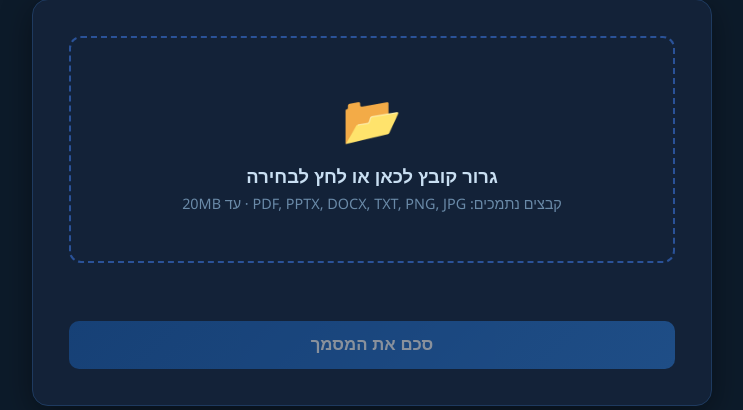
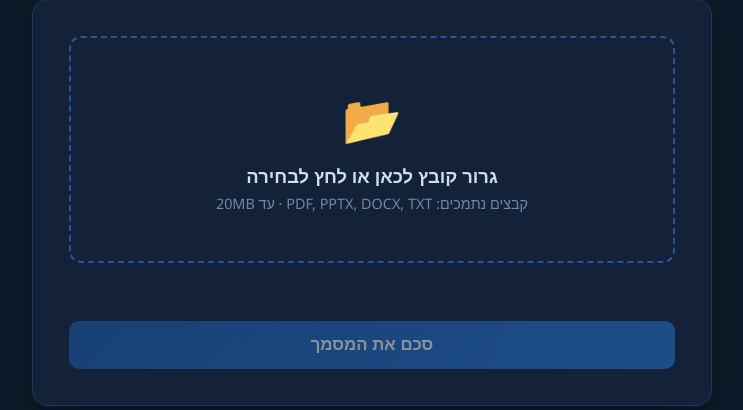
Before and after one commit to maozkamer/legal-study-tool, a Flask app: page / in a window 1280 px wide. Shown: the part 218-628 px from the top of the page, without its empty margins (268-1011 px from the left). Run offline with Flask 3, Linux system fonts and the light colour scheme; some libraries are stand-ins or nearby versions.

Commit message:
remove OCR support

```diff
--- a/app.py
+++ b/app.py
@@ -6,8 +6,6 @@ from flask import Flask, request, render_template, jsonify
 import PyPDF2
 from pptx import Presentation
 from docx import Document
-from PIL import Image
-import pytesseract
 import anthropic
 
 logging.basicConfig(level=logging.INFO, format="%(asctime)s | %(levelname)s | %(message)s")
@@ -58,16 +56,6 @@ def extract_text_txt(file_bytes: bytes) -> str:
         except (UnicodeDecodeError, LookupError):
             continue
     return file_bytes.decode("utf-8", errors="replace")
-
-
-def extract_text_image(file_bytes: bytes) -> str:
-    image = Image.open(io.BytesIO(file_bytes))
-    # Try Hebrew + English; fall back to English-only if Hebrew data not installed
-    try:
-        text = pytesseract.image_to_string(image, lang="heb+eng")
-    except pytesseract.TesseractError:
-        text = pytesseract.image_to_string(image, lang="eng")
-    return text
 
 
 # ─────────────────────────────────────────────────────────────
@@ -195,10 +183,8 @@ def upload():
             text = extract_text_docx(file_bytes)
         elif filename.endswith(".txt"):
             text = extract_text_txt(file_bytes)
-        elif filename.endswith((".png", ".jpg", ".jpeg")):
-            text = extract_text_image(file_bytes)
         else:
-            return jsonify({"error": "סוג קובץ לא נתמך. קבצים נתמכים: PDF, PPTX, DOCX, TXT, PNG, JPG"}), 400
+            return jsonify({"error": "סוג קובץ לא נתמך. קבצים נתמכים: PDF, PPTX, DOCX, TXT"}), 400
     except Exception as exc:
         log.error("Extraction error: %s", exc)
         return jsonify({"error": f"שגיאה בקריאת הקובץ: {exc}"}), 500
--- a/requirements.txt
+++ b/requirements.txt
@@ -3,5 +3,3 @@ PyPDF2==3.0.1
 python-pptx==1.0.2
 python-docx==1.1.2
 anthropic>=0.40.0
-pytesseract==0.3.13
-Pillow==10.4.0
--- a/templates/index.html
+++ b/templates/index.html
@@ -203,10 +203,10 @@
 <div class="card">
   <!-- Upload zone -->
   <div class="upload-zone" id="drop-zone">
-    <input type="file" id="file-input" accept=".pdf,.pptx,.docx,.txt,.png,.jpg,.jpeg" />
+    <input type="file" id="file-input" accept=".pdf,.pptx,.docx,.txt" />
     <div class="upload-icon">📂</div>
     <div class="upload-title">גרור קובץ לכאן או לחץ לבחירה</div>
-    <div class="upload-sub">קבצים נתמכים: PDF, PPTX, DOCX, TXT, PNG, JPG · עד 20MB</div>
+    <div class="upload-sub">קבצים נתמכים: PDF, PPTX, DOCX, TXT · עד 20MB</div>
   </div>
 
   <div id="file-label"></div>
@@ -249,7 +249,7 @@
   function setFile(file) {
     if (!file) return;
     const ext = file.name.split(".").pop().toLowerCase();
-    if (!["pdf", "pptx", "docx", "txt", "png", "jpg", "jpeg"].includes(ext)) {
+    if (!["pdf", "pptx", "docx", "txt"].includes(ext)) {
       showError("סוג קובץ לא נתמך. אנא בחר קובץ PDF או PPTX.");
       return;
     }
```
